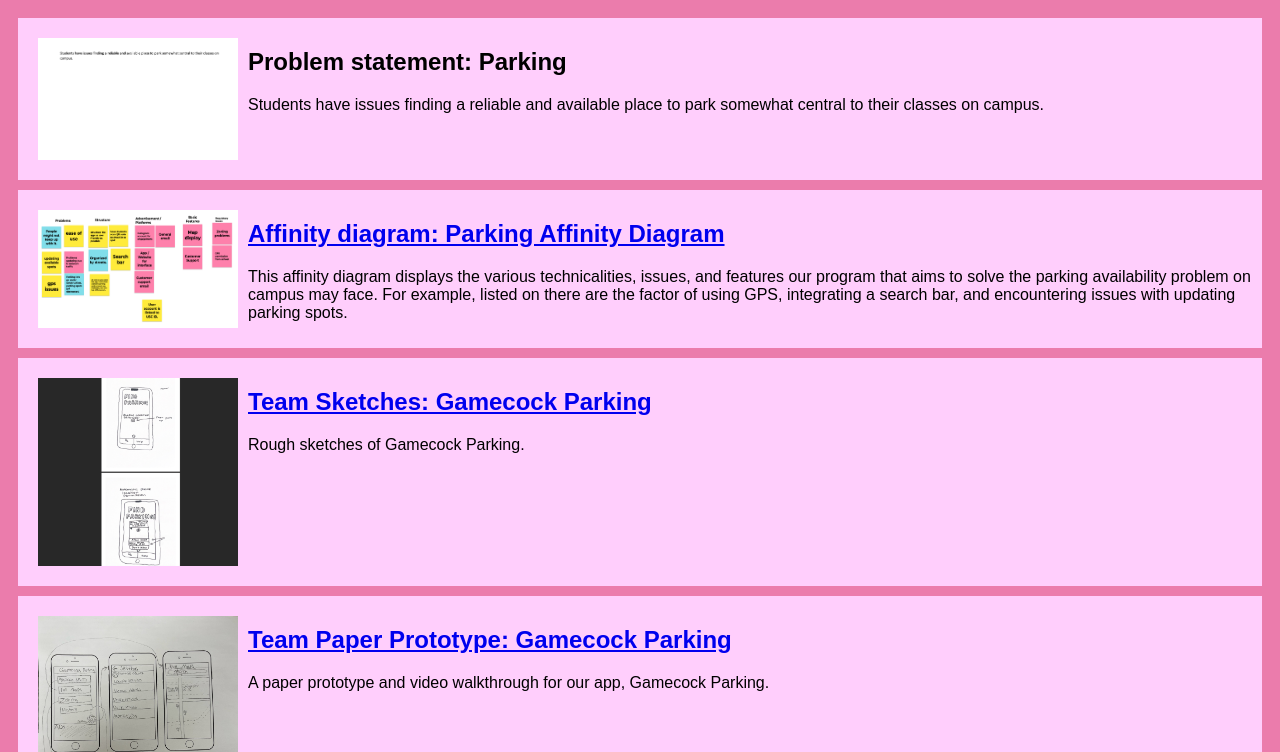
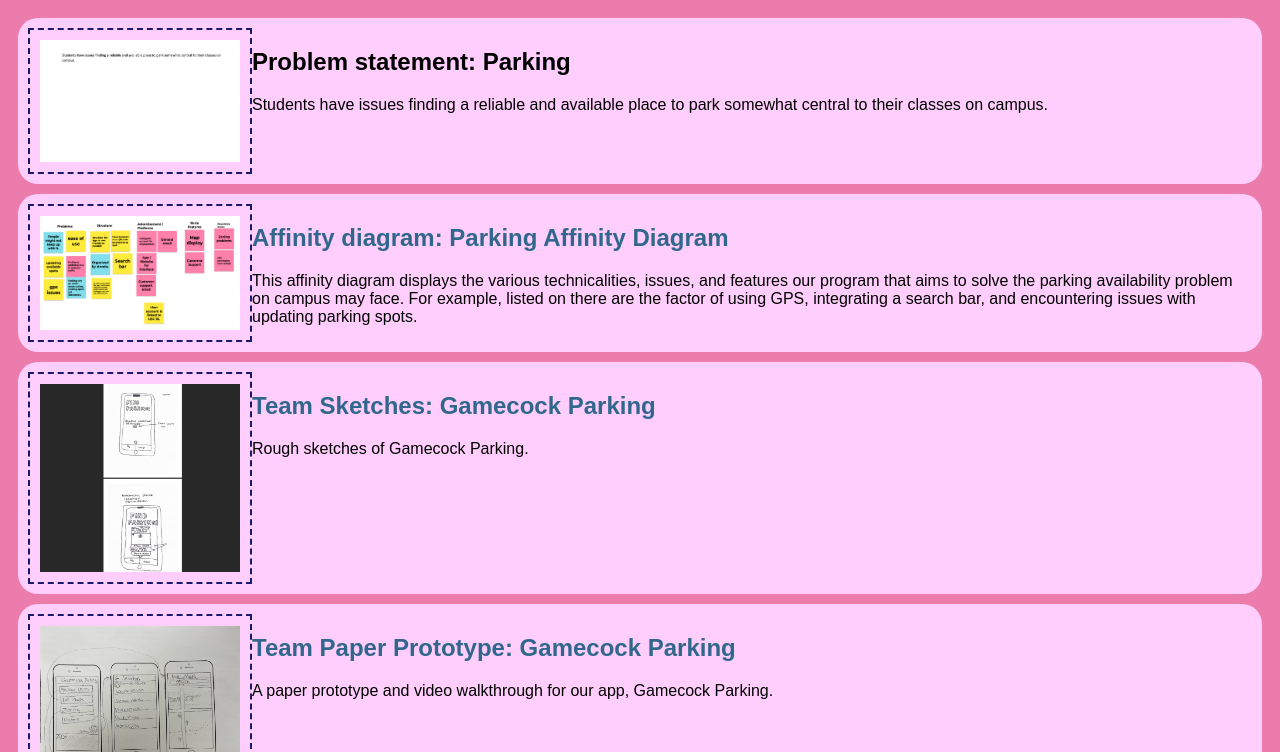
Before and after one commit to robin-adams/robin-adams.github.io, a plain HTML site: page index.html in a window 1280 px wide. Shown: the part 48-800 px from the top of the page. Drawn offline with Linux system fonts and the light colour scheme.

Commit message:
Update styles.css

```diff
--- a/styles.css
+++ b/styles.css
@@ -11,8 +11,18 @@ h1 {
     padding: 10px;
     margin: 10px;
     background: #FFCEFC;
+    border-radius: 20px;
 }
 .assign img {
     width: 200px;
     padding: 10px;
+    border: 2px dashed midnightblue;
 }
+a {
+    text-decoration: none;
+    color: #31678C;
+}
+a:hover {
+ text-decoration: none;
+ color: #5F2BE3;
+}
```
